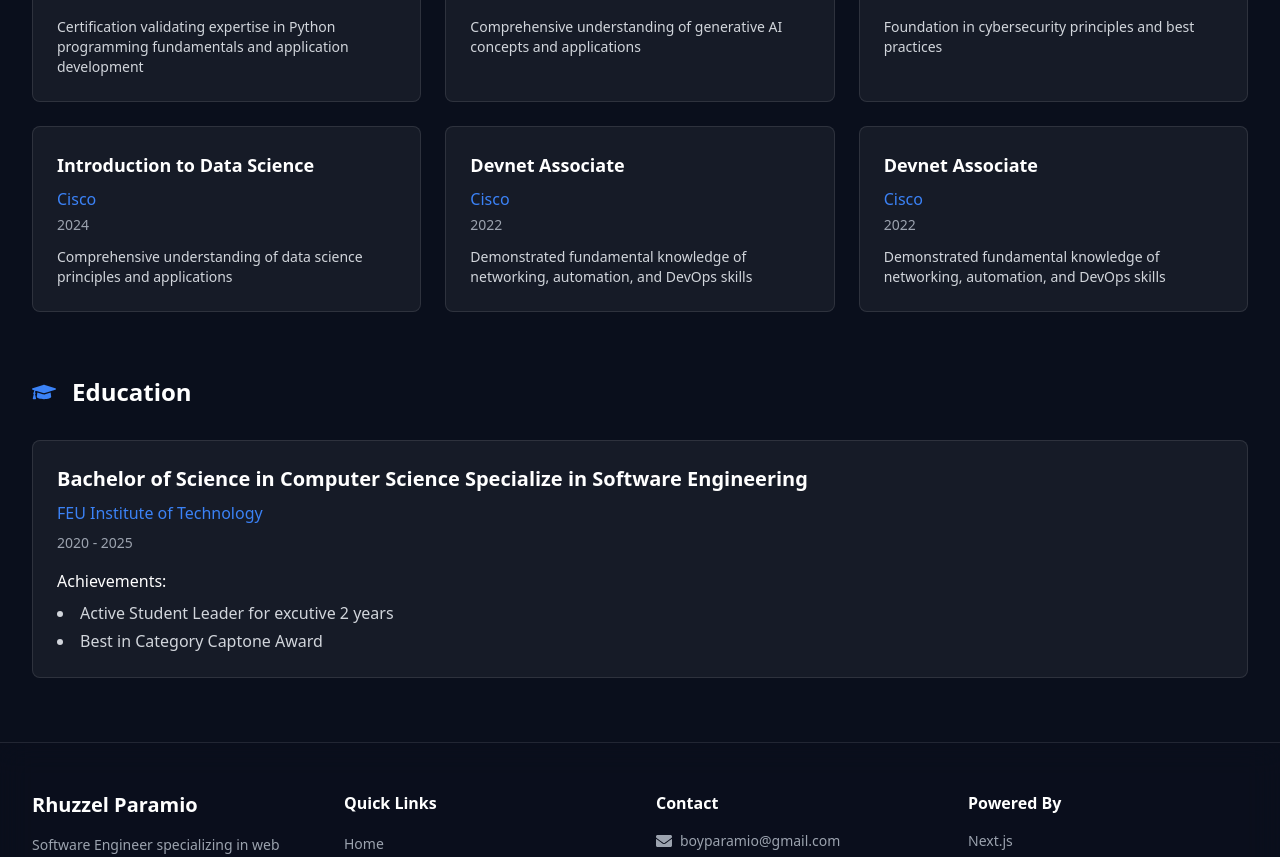
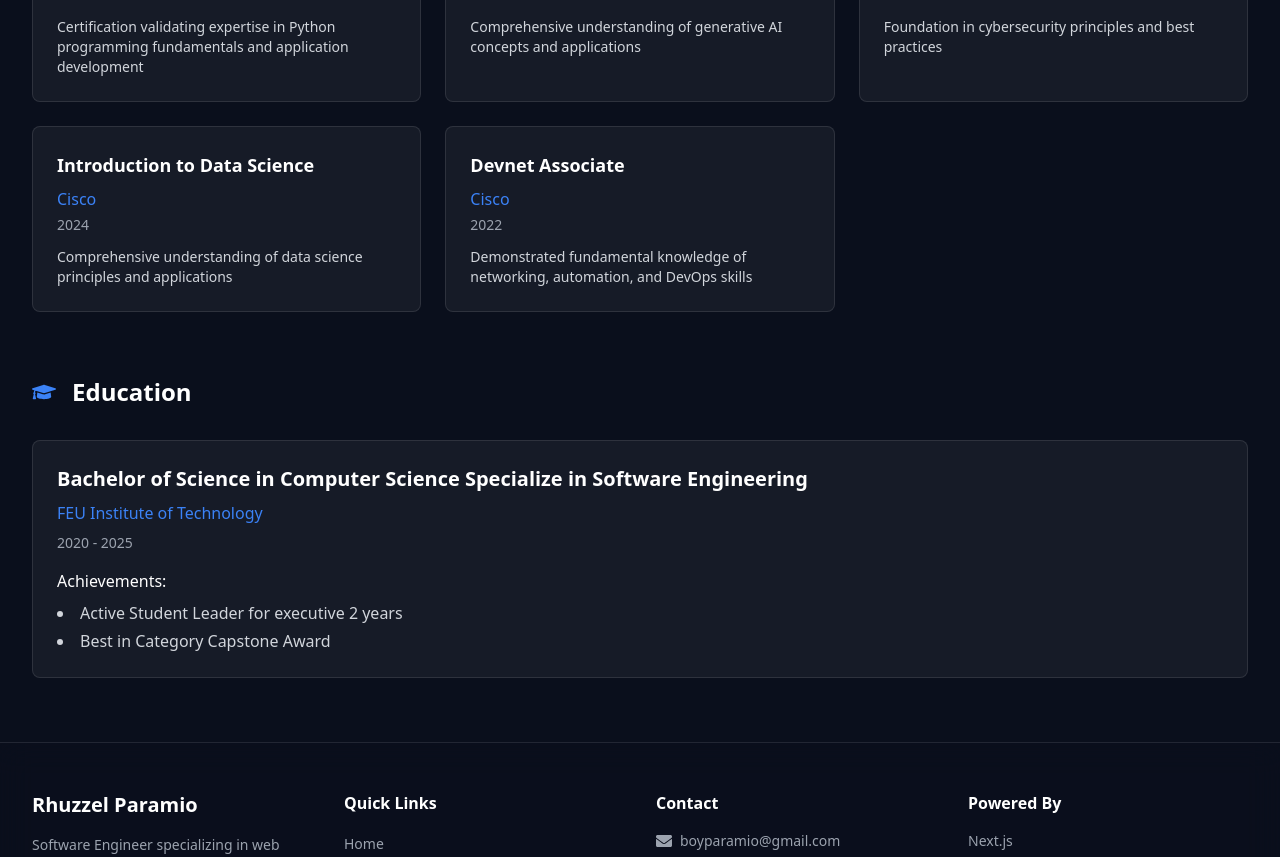
Before and after one commit to CodeDecoder13/Project-Webportfolio, a Next.js app in the folder my-app/: page /resume in a window 1280 px wide. Shown: the part 1300-2157 px from the top of the page. Built offline with nearby package versions, Linux system fonts and the light colour scheme.

Commit message:
fix the grammar error and remove book a zoom for a while

```diff
--- a/my-app/src/components/ContactModal.tsx
+++ b/my-app/src/components/ContactModal.tsx
@@ -35,12 +35,7 @@ const ContactModal = ({ isOpen, onClose }: ContactModalProps) => {
       url: 'https://www.facebook.com/rhuzz.paramio/',
       color: 'hover:text-blue-600'
     },
-    {
-      name: 'Book a Zoom',
-      icon: <FaVideo size={24} />,
-      url: 'https://calendly.com/yourusername',
-      color: 'hover:text-blue-400'
-    }
+
   ];
 
   return (
--- a/my-app/src/components/Projects.tsx
+++ b/my-app/src/components/Projects.tsx
@@ -33,7 +33,7 @@ const Projects = () => {
     },
     {
       title: 'Compliment Generator',
-      description: 'This is a Complement Generator simple, interactive website where she can select her current mood by clicking an emoji or a descriptive text (e.g., "Happy 😊" or "Feeling Down 😔"). After selecting, a dialog box or modal appears with a heartfelt compliment or encouraging message tailored to that mood.',
+      description: 'This is a Complement Generator simple, interactive website where users can select there current mood by clicking an emoji or a descriptive text (e.g., "Happy 😊" or "Feeling Down 😔"). After selecting, a dialog box or modal appears with a heartfelt compliment or encouraging message tailored to that mood.',
       technologies: ['Nest.js', 'Tailwind CSS', 'Framer Motion'],
       imageUrl: '/projects/project3.png',
       githubUrl: 'https://github.com/CodeDecoder13/ComplimentGenerator.git',
--- a/my-app/src/pages/resume.tsx
+++ b/my-app/src/pages/resume.tsx
@@ -78,12 +78,6 @@ const Resume = () => {
       date: "2022",
       description: "Demonstrated fundamental knowledge of networking, automation, and DevOps skills"
     },
-    {
-      name: "Devnet Associate",
-      issuer: "Cisco",
-      date: "2022",
-      description: "Demonstrated fundamental knowledge of networking, automation, and DevOps skills"
-    },
   ];
 
   const education = {
@@ -91,8 +85,8 @@ const Resume = () => {
     school: "FEU Institute of Technology",
     duration: "2020 - 2025",
     achievements: [
-      "Active Student Leader for excutive 2 years",
-      "Best in Category Captone Award"
+      "Active Student Leader for executive 2 years",
+      "Best in Category Capstone Award"
     ]
   };
 
```
